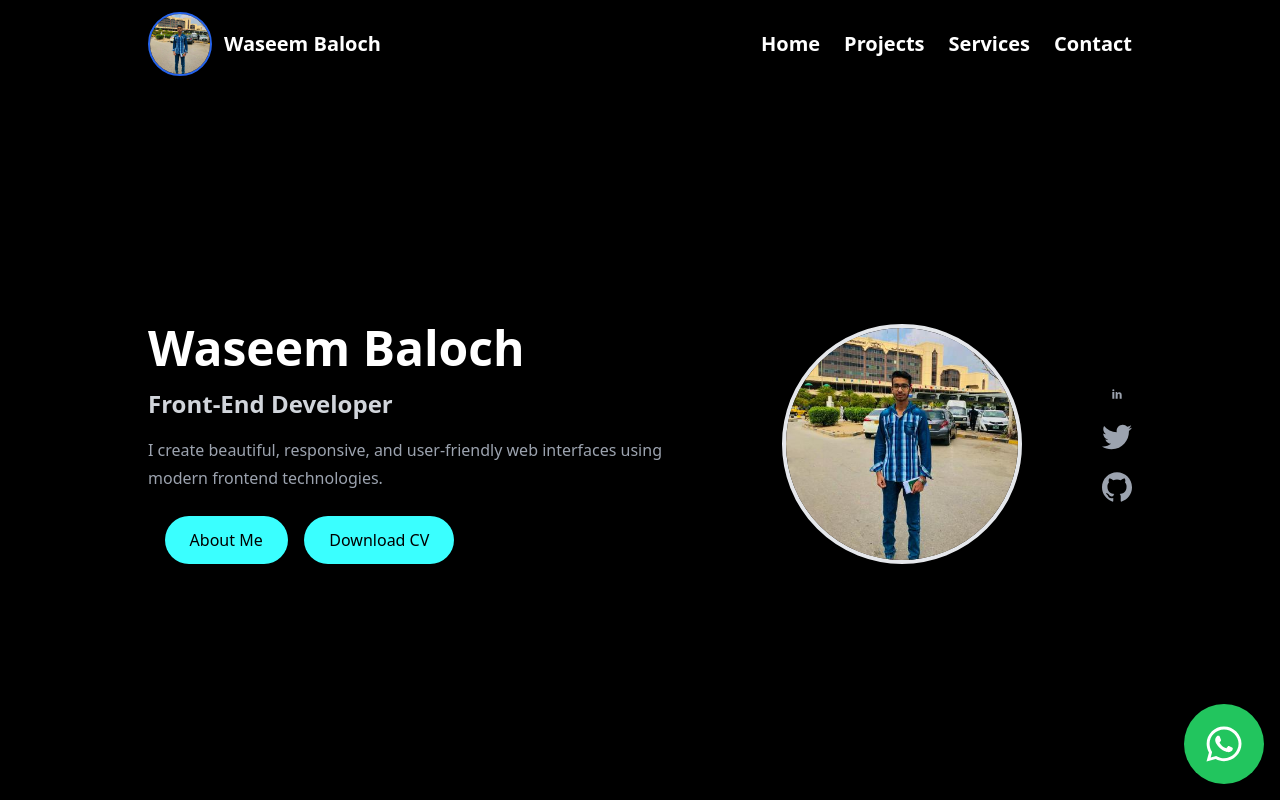
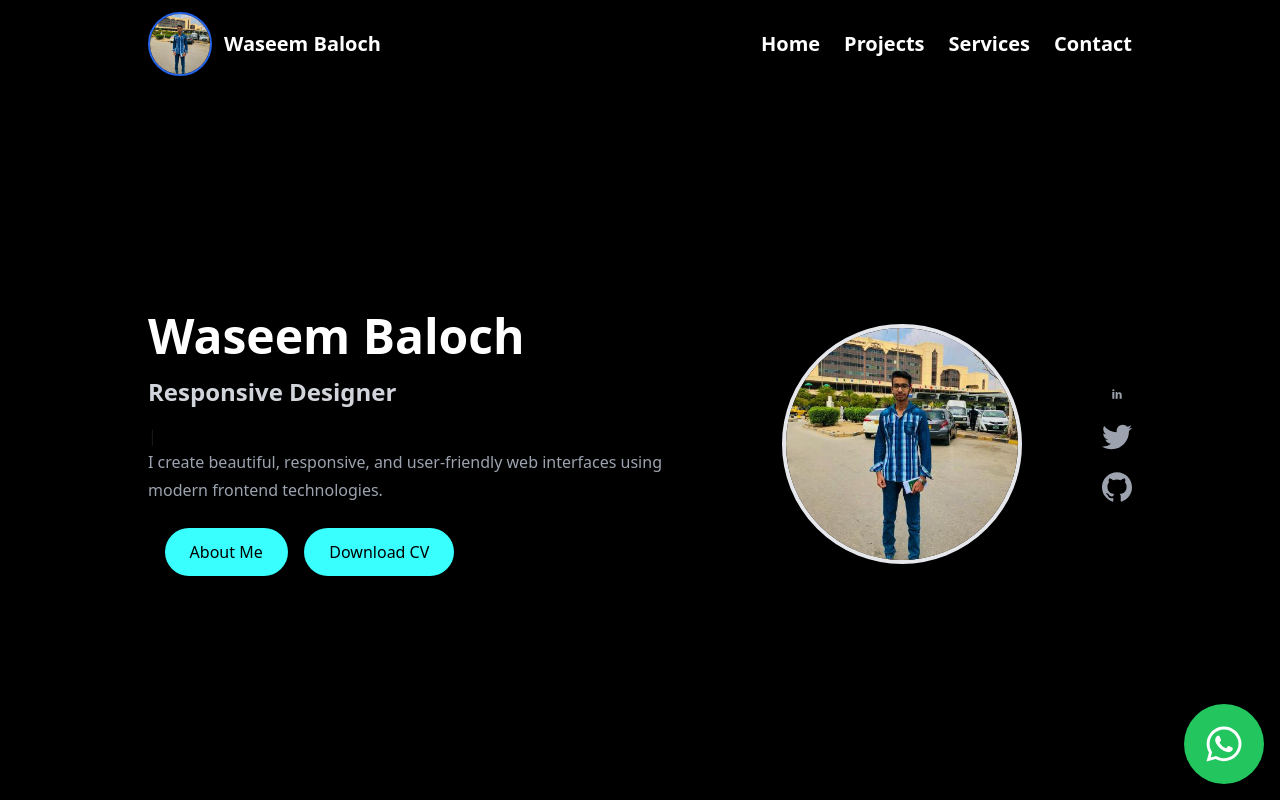
Before and after one commit to waseembaloch21/My-Portfolio, a React (Vite) app: page / in a window 1280 px wide. Shown: the top 800 px of the page. Built offline with nearby package versions, Linux system fonts and the light colour scheme.

Commit message:
Code done

```diff
--- a/src/Components/Hero.jsx
+++ b/src/Components/Hero.jsx
@@ -1,4 +1,4 @@
-import React, { useState } from 'react';
+import React, { useEffect, useRef, useState } from 'react';
 import MyLogo from '../assets/images/Logo.jpeg';
 import { TiSocialLinkedin } from "react-icons/ti";
 import { FaTwitter } from "react-icons/fa";
@@ -12,16 +12,30 @@ import { FaFigma } from 'react-icons/fa';
 import { SiBootstrap } from 'react-icons/si';
 import { FaGit } from 'react-icons/fa';
 import resume from '../assets/images/Waseem resume.pdf';
+import Typed from 'typed.js';
 
 const Hero = () => {
     const [isModalOpen, setIsModalOpen] = useState(false);
+    const typedElementRef = useRef(null);
+
+    useEffect(() => {
+        const typed = new Typed(typedElementRef.current, {
+            strings: ["Front-End Developer", "Web Developer", "Responsive Designer"],
+            typeSpeed: 50,
+            backSpeed: 30,
+            loop: true,
+        });
+        return () => {
+            typed.destroy();
+        };
+    }, []);
 
     return (
         <div className='flex flex-col md:flex-row justify-between items-center font-poppins gap-5 md:gap-20 px-5'>
             {/* Left - Content */}
             <div className='text-center md:text-left'>
                 <h1 className='text-3xl md:text-5xl font-bold mb-2 md:mb-4'>Waseem Baloch</h1>
-                <h3 className='text-xl md:text-2xl font-semibold text-gray-300 mb-4'>Front-End Developer</h3>
+                <h3 ref={typedElementRef} className='text-xl md:text-2xl font-semibold text-gray-300 mb-4'></h3>
                 <p className='text-gray-400 leading-7 mb-6'>I create beautiful, responsive, and user-friendly web interfaces using modern frontend technologies.</p>
                 <button
                     onClick={() => setIsModalOpen(true)}
```
